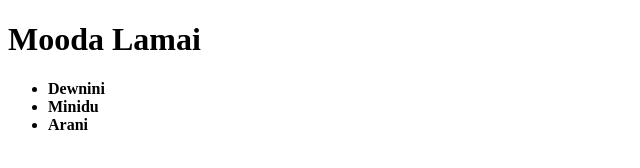
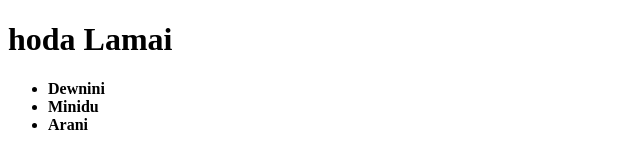
Before and after one commit to dewminithathsarani2026-cmyk/group-project-1, a plain HTML site: page index.html in a window 1280 px wide. Shown: the whole page, without its empty margins (0-640 px from the left). Drawn offline with Linux system fonts and the light colour scheme.

Commit message:
edite names

```diff
--- a/index.html
+++ b/index.html
@@ -6,7 +6,7 @@
     <title>Group Project</title>
 </head>
 <body>
-    <h1>Mooda Lamai</h1>
+    <h1>hoda Lamai</h1>
     <ul>
         <li><b>Dewnini</b></li>
         <li><b>Minidu</b></li>
```
